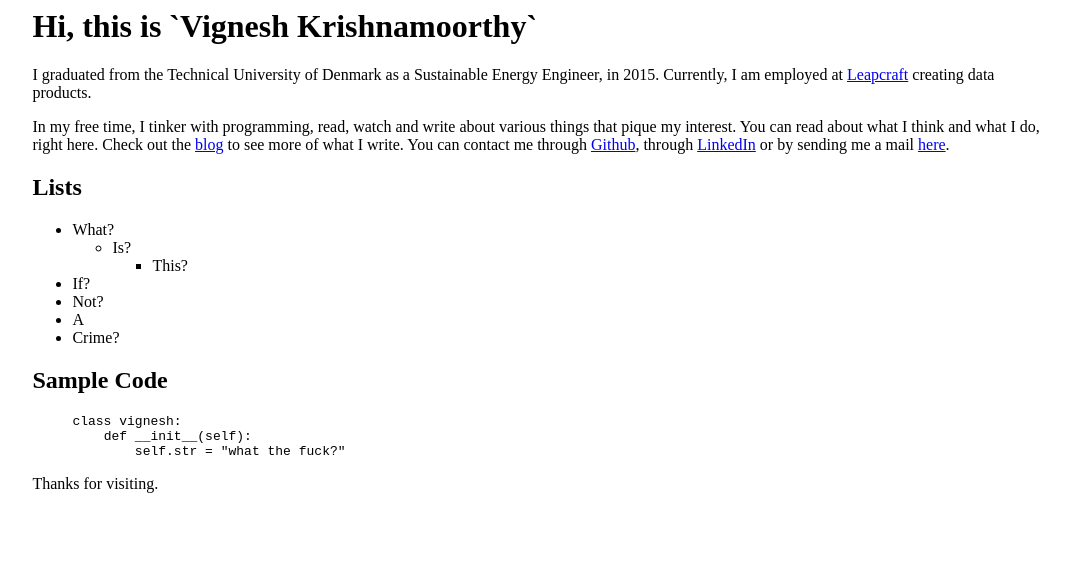
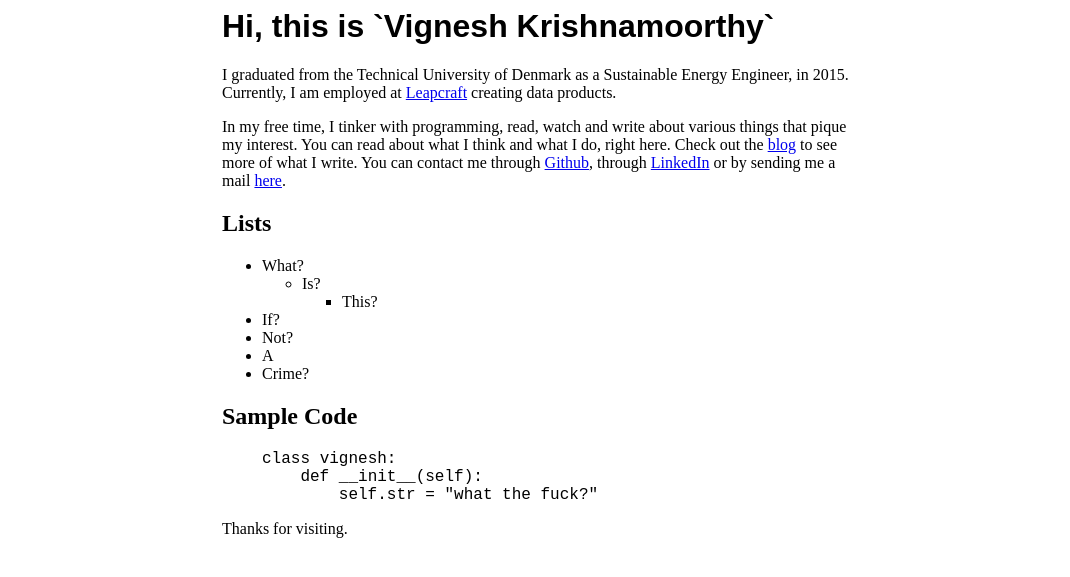
Before and after one commit to vignkri/vignkri.github.io, a Jekyll site: the page built from index.md, in a window 1280 px wide. Shown: the top 577 px of the page, without its empty margins (102-1172 px from the left). Built offline with Jekyll 4.4.1, drawn with Linux system fonts in a browser that asks for light colours; comment, search, counter and statistics services are not loaded.

Commit message:
Early framework for the style. - include fonts from google-fonts. - add font partials using typography.

```diff
--- a/_includes/scripts.html
+++ b/_includes/scripts.html
@@ -1,2 +1,5 @@
 <!-- Include mathjax support -->
 <script type="text/javascript" src="http://cdn.mathjax.org/mathjax/latest/MathJax.js?config=TeX-AMS-MML_HTMLorMML"></script>
+
+<!-- font selections -->
+<link href="https://fonts.googleapis.com/css?family=Fjord+One|Ubuntu|Inconsolata" rel="stylesheet">
--- /dev/null
+++ b/_sass/typography.scss
@@ -0,0 +1,3 @@
+$body-font: 'Ubuntu', sans-serif;
+$code-font: 'Inconsolata', monospace;
+$heading-font: 'Fjord One', serif;
--- a/assets/css/main.scss
+++ b/assets/css/main.scss
@@ -2,12 +2,26 @@
 # only main files contain this front matter, not partials.
 ---
 
+@import "typography";
+
 .content {
-    width: 80%;
-    margin: 0 auto;
+    width: 50%;
+    margin: auto;
 }
 
 .page-title {
-    width: 80%;
-    margin: 0 auto;
+    width: 50%;
+    margin: auto;
 }
+
+h1 {
+    font-family: $body-font;
+}
+
+body {
+    font-family: $heading-font;
+}
+
+code {
+    font-family: $code-font;
+}
```
